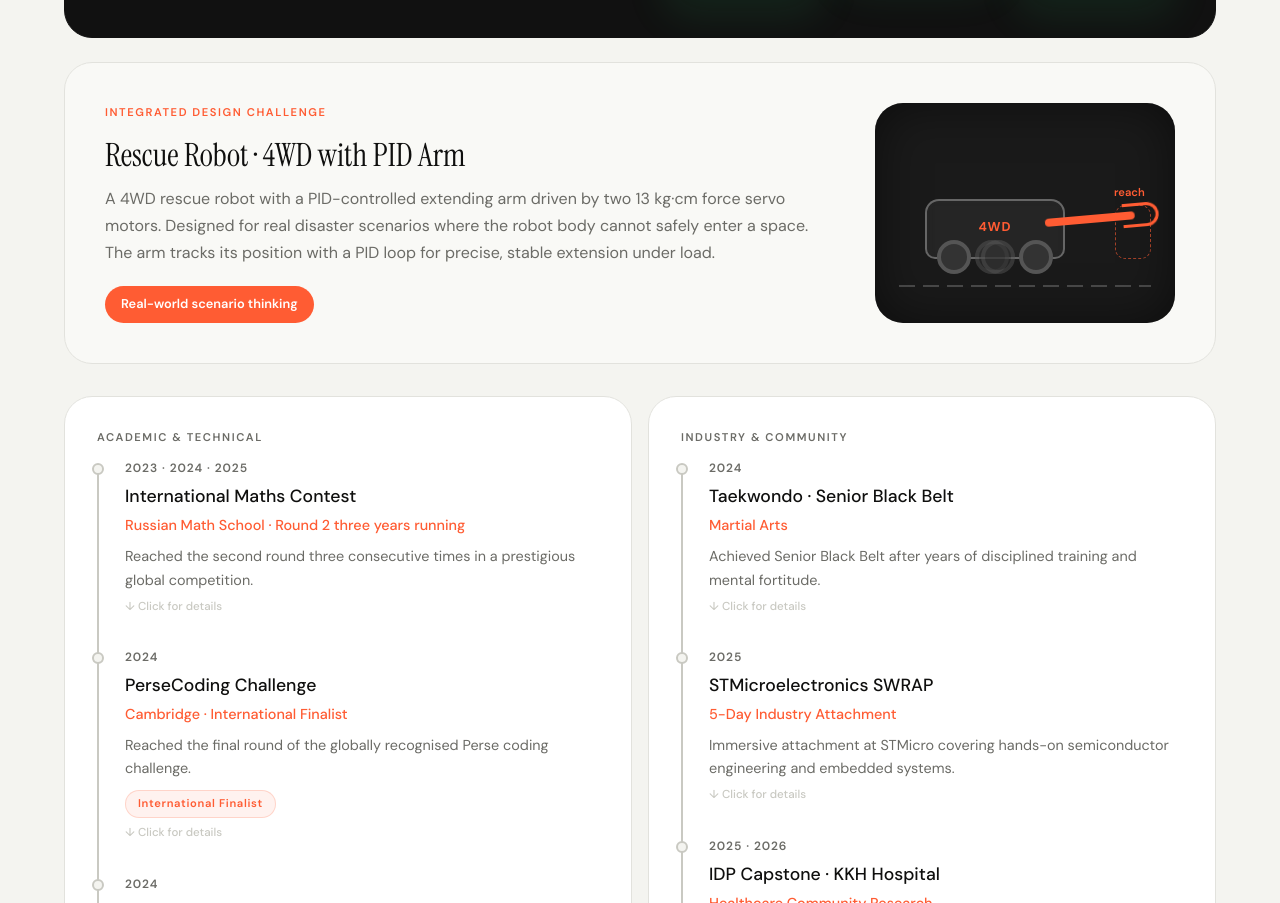
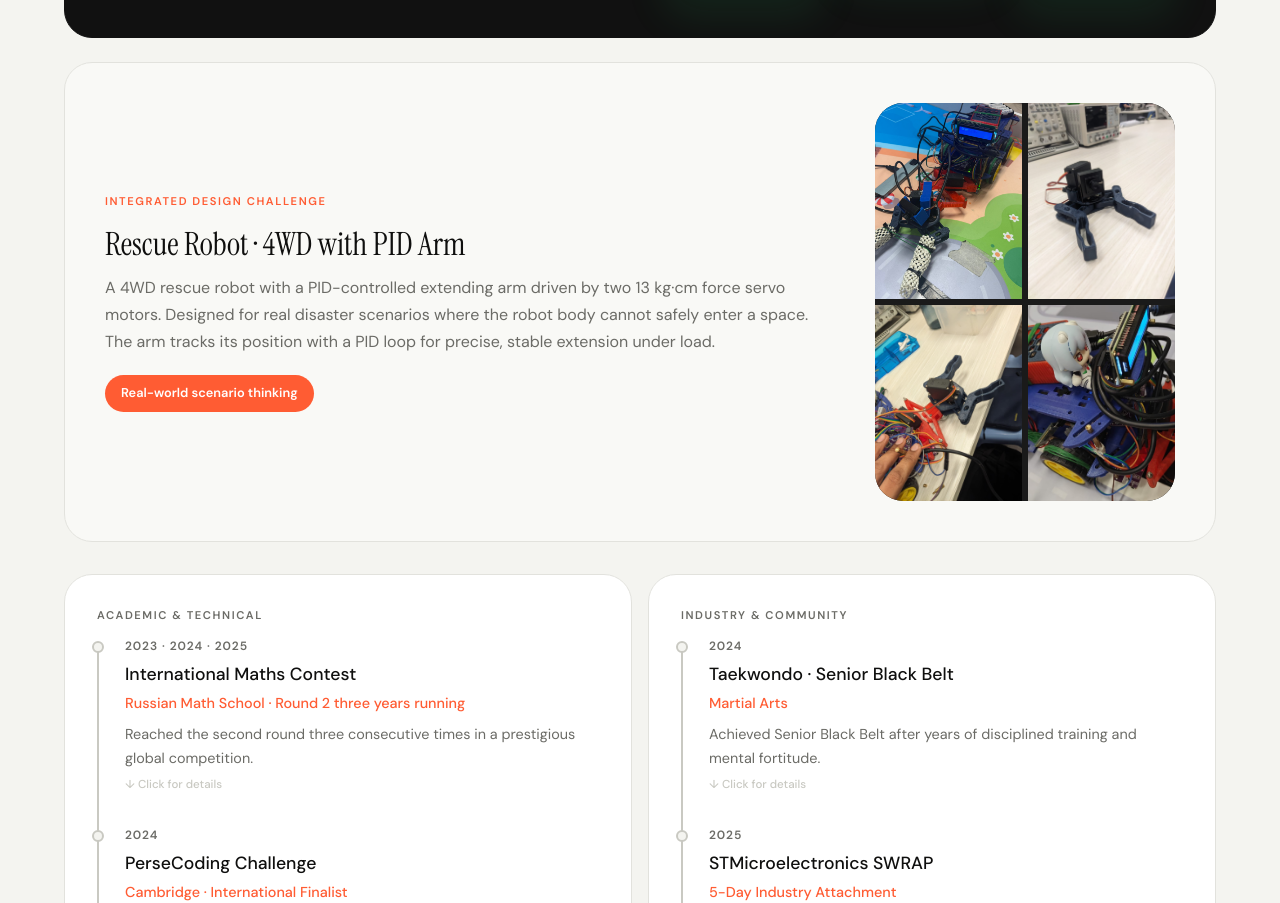
Before and after one commit to DhanvinPrakash/port-of-folios, a plain HTML site: page portfolio-github-ready/index.html in a window 1280 px wide. Shown: the part 3658-4561 px from the top of the page. Drawn offline with Linux system fonts and the light colour scheme.

Commit message:
Update index.html

```diff
--- a/portfolio-github-ready/index.html
+++ b/portfolio-github-ready/index.html
@@ -284,58 +284,19 @@ nav {
 
 .idc-showcase { background: #f9f9f6; }
 .idc-showcase .app-text .bcard-label { color: var(--accent); }
-.idc-visual {
+.idc-photos {
   flex: 0 0 300px; min-height: 220px; border-radius: var(--radius);
-  background: #1a1a1a; position: relative; overflow: hidden;
-  box-shadow: inset 0 0 50px rgba(0,0,0,0.5);
+  overflow: hidden; position: relative;
+  display: grid; grid-template-columns: 1fr 1fr; grid-template-rows: 1fr 1fr;
+  gap: 6px; background: #1a1a1a;
+  transition: transform 0.5s var(--transition); transform-style: preserve-3d;
 }
-.terrain-line {
-  position: absolute; left: 24px; right: 24px; bottom: 36px; height: 2px;
-  background: repeating-linear-gradient(90deg, rgba(255,255,255,0.2) 0 16px, transparent 16px 24px);
+.app-showcase:hover .idc-photos { transform: rotateY(-5deg) rotateX(2deg) translateZ(20px); }
+.idc-photos img {
+  width: 100%; height: 100%; object-fit: cover; display: block;
+  transition: transform 0.5s var(--transition), filter 0.3s ease;
 }
-.robot-body {
-  position: absolute; left: 50px; bottom: 64px;
-  width: 140px; height: 60px;
-  border: 2px solid rgba(255,255,255,0.3);
-  border-radius: 14px 14px 10px 10px;
-  background: rgba(255,255,255,0.05); backdrop-filter: blur(4px);
-}
-.robot-body::before {
-  content: '4WD';
-  position: absolute; top: 16px; left: 0; right: 0;
-  text-align: center; font-size: 0.8rem; font-weight: 700;
-  color: var(--accent); letter-spacing: 0.08em;
-}
-.wheel {
-  position: absolute; width: 34px; height: 34px; border-radius: 50%;
-  background: #333; border: 4px solid #555; bottom: -17px;
-}
-.wheel.w1 { left: 10px; } .wheel.w2 { right: 10px; }
-.wheel.w3 { left: 48px; opacity: 0.5; } .wheel.w4 { right: 48px; opacity: 0.5; }
-.claw-arm {
-  position: absolute; left: 170px; bottom: 96px;
-  width: 90px; height: 8px; border-radius: 99px;
-  background: var(--accent); transform-origin: left center;
-  animation: armMove 4s ease-in-out infinite;
-}
-@keyframes armMove {
-  0%, 100% { transform: rotate(0deg); }
-  50% { transform: rotate(-10deg); }
-}
-.claw-arm::before {
-  content: ''; position: absolute; right: -24px; top: -8px;
-  width: 36px; height: 24px; border: 3px solid var(--accent);
-  border-left: 0; border-radius: 0 14px 14px 0;
-}
-.reach-zone {
-  position: absolute; right: 24px; bottom: 64px;
-  width: 36px; height: 54px;
-  border: 1px dashed rgba(255,92,51,0.6); border-radius: 10px;
-}
-.reach-zone::after {
-  content: 'reach'; position: absolute; top: -22px; left: -2px;
-  font-size: 0.7rem; color: var(--accent); font-weight: 600;
-}
+.idc-photos img:hover { transform: scale(1.06); }
 
 /* TIMELINE */
 .tl { display: flex; flex-direction: column; gap: 0; position: relative; padding-left: 28px; }
@@ -536,6 +497,7 @@ nav {
   .stats-row { grid-template-columns: 1fr 1fr; }
   .app-showcase { flex-direction: column; padding: 24px; }
   .app-phones { width: 100%; justify-content: center; }
+  .idc-photos { width: 100%; flex: none; }
   nav .nav-item:nth-child(n+4) { display: none; }
   .carousel-slide img { height: 300px; }
   .carousel-caption h3 { font-size: 1.3rem; }
@@ -765,14 +727,11 @@ nav {
       <p>A 4WD rescue robot with a PID-controlled extending arm driven by two 13 kg·cm force servo motors. Designed for real disaster scenarios where the robot body cannot safely enter a space. The arm tracks its position with a PID loop for precise, stable extension under load.</p>
       <span class="app-badge" style="background: var(--accent);">Real-world scenario thinking</span>
     </div>
-    <div class="idc-visual">
-      <div class="terrain-line"></div>
-      <div class="reach-zone"></div>
-      <div class="robot-body">
-        <div class="wheel w1"></div><div class="wheel w2"></div>
-        <div class="wheel w3"></div><div class="wheel w4"></div>
-      </div>
-      <div class="claw-arm"></div>
+    <div class="idc-photos">
+      <img src="assets/robot%20image%201.jpeg" alt="Rescue robot full build">
+      <img src="assets/robot%20image%202.jpeg" alt="Rescue robot arm detail">
+      <img src="assets/robot%20image%203.jpeg" alt="Rescue robot in action">
+      <img src="assets/robot%20image%204.jpeg" alt="Rescue robot final assembly">
     </div>
   </div>
 
@@ -889,7 +848,7 @@ nav {
           data-body="Coffeenapp is an iOS drowsiness and study tool that uses CoreML sleep detection to monitor whether a student is falling asleep in real time. The home screen gives a quick overview of session status, current alertness score, and today's focus stats. Built as a single-file SwiftUI app with strict additive-only build constraints."
           data-tags="SwiftUI,CoreML,Sleep Detection,Single-file Architecture"
           data-links='[{"label":"View Project","url":"https://dhanvin-prakash.netlify.app","primary":true}]'>
-          <img src="assets/coffeenapp homescreen.jpeg" alt="Coffeenapp home screen">
+          <img src="assets/coffeenapp%20homescreen.jpeg" alt="Coffeenapp home screen">
           <div class="carousel-caption">
             <div class="carousel-caption-label">iOS App · CoreML</div>
             <h3>Coffeenapp</h3>
@@ -904,7 +863,7 @@ nav {
           data-body="The Pomodoro screen in Coffeenapp runs a focus timer alongside a gamified XP and levelling system to reward sustained study sessions. The longer you stay alert and on task, the more XP you earn. This creates a feedback loop between the CoreML drowsiness detector and the productivity layer — if you fall asleep, the timer pauses and XP stops accumulating."
           data-tags="SwiftUI,Pomodoro Timer,Gamification,XP System,CoreML Integration"
           data-links='[{"label":"View Project","url":"https://dhanvin-prakash.netlify.app","primary":true}]'>
-          <img src="assets/coffeenapp pomodoro.jpeg" alt="Coffeenapp Pomodoro timer">
+          <img src="assets/coffeenapp%20pomodoro.jpeg" alt="Coffeenapp Pomodoro timer">
           <div class="carousel-caption">
             <div class="carousel-caption-label">iOS App · Focus Tools</div>
             <h3>Coffeenapp · Pomodoro &amp; XP</h3>
@@ -919,7 +878,7 @@ nav {
           data-body="The sleep prevention screen is the core of Coffeenapp. A custom CoreML model trained on facial landmark data runs on-device to detect eye closure, head drooping, and microsleep events. When drowsiness is detected, the app triggers alerts — sound, haptics, and a full-screen warning — before the user loses focus. Entirely on-device with no network calls, ensuring privacy."
           data-tags="CoreML,Vision Framework,On-device ML,Facial Landmarks,Privacy-first"
           data-links='[{"label":"View Project","url":"https://dhanvin-prakash.netlify.app","primary":true}]'>
-          <img src="assets/coffeenap sleep preventor.jpeg" alt="Coffeenapp drowsiness detection">
+          <img src="assets/coffeenap%20sleep%20preventor.jpeg" alt="Coffeenapp drowsiness detection">
           <div class="carousel-caption">
             <div class="carousel-caption-label">iOS App · CoreML Vision</div>
             <h3>Coffeenapp · Sleep Detection</h3>
@@ -934,7 +893,7 @@ nav {
           data-body="FridgeSaver is an iOS app that tracks what's in your fridge, monitors expiry dates, and reduces household food waste. The home screen shows all current pantry items sorted by days-until-expiry, with colour-coded urgency indicators. Built in SwiftUI with persistent local storage via CoreData."
           data-tags="SwiftUI,CoreData,Food Waste,Sustainability,iOS"
           data-links='[{"label":"View Project","url":"https://dhanvin-prakash.netlify.app","primary":true}]'>
-          <img src="assets/fridgesaver home.jpeg" alt="FridgeSaver home screen">
+          <img src="assets/fridgesaver%20home.jpeg" alt="FridgeSaver home screen">
           <div class="carousel-caption">
             <div class="carousel-caption-label">iOS App · Sustainability</div>
             <h3>FridgeSaver · Pantry Tracker</h3>
@@ -949,7 +908,7 @@ nav {
           data-body="The FridgeSaver barcode scanner uses AVFoundation to read product barcodes and auto-populate item names, categories, and typical shelf-life data. Items are added to the pantry in a single scan, removing the friction of manual entry. The scanner runs entirely on-device with no API calls needed for recognised items."
           data-tags="AVFoundation,Barcode Scanning,SwiftUI,On-device,Fast UX"
           data-links='[{"label":"View Project","url":"https://dhanvin-prakash.netlify.app","primary":true}]'>
-          <img src="assets/fridgesaver scanner.jpeg" alt="FridgeSaver barcode scanner">
+          <img src="assets/fridgesaver%20scanner.jpeg" alt="FridgeSaver barcode scanner">
           <div class="carousel-caption">
             <div class="carousel-caption-label">iOS App · Computer Vision</div>
             <h3>FridgeSaver · Barcode Scanner</h3>
@@ -964,7 +923,7 @@ nav {
           data-body="FridgeSaver's recipe screen uses the ingredients currently in your fridge to suggest meals you can cook right now — prioritising items closest to expiry so they get used first. Suggestions are generated intelligently based on available ingredients, dietary filters, and prep time. This turns an expiry tracker into an active meal planning tool."
           data-tags="SwiftUI,Recipe Generation,Ingredient Matching,Meal Planning,AI Features"
           data-links='[{"label":"View Project","url":"https://dhanvin-prakash.netlify.app","primary":true}]'>
-          <img src="assets/fridgesaver recips.jpeg" alt="FridgeSaver recipes">
+          <img src="assets/fridgesaver%20recips.jpeg" alt="FridgeSaver recipes">
           <div class="carousel-caption">
             <div class="carousel-caption-label">iOS App · AI Features</div>
             <h3>FridgeSaver · Smart Recipes</h3>
@@ -979,7 +938,7 @@ nav {
           data-body="The IDC rescue robot is a custom-built 4WD platform designed for disaster response scenarios. Four motors drive the chassis in a differential configuration for high traction on uneven terrain. The extending arm is powered by two 13 kg·cm servo motors with a PID feedback loop to control position precisely without oscillation under load. The entire chassis, arm mounting, and wheel assembly was fabricated by the team."
           data-tags="4WD,Differential Drive,PID Control,13kg Servo Motors,Embedded Systems,Arduino,IDC"
           data-links='[{"label":"IDC Programme","url":"https://www.sst.edu.sg/student-life/idc/","primary":true}]'>
-          <img src="assets/robot image 1.jpeg" alt="Rescue robot full build">
+          <img src="assets/robot%20image%201.jpeg" alt="Rescue robot full build">
           <div class="carousel-caption">
             <div class="carousel-caption-label">Hardware · IDC Robot</div>
             <h3>Rescue Robot · Full Build</h3>
@@ -994,7 +953,7 @@ nav {
           data-body="The arm mechanism is the core engineering challenge of the robot. Two 13 kg·cm servo motors provide the torque to extend the arm and manipulate objects at a distance. A PID controller reads position feedback and adjusts motor output to reach the target position accurately without hunting or overshoot — critical when the robot needs to grip or push objects in tight spaces."
           data-tags="PID Control,Servo Motors,13kg Torque,Arm Mechanism,Position Feedback,Embedded C++"
           data-links='[{"label":"IDC Programme","url":"https://www.sst.edu.sg/student-life/idc/","primary":true}]'>
-          <img src="assets/robot image 2.jpeg" alt="Rescue robot arm detail">
+          <img src="assets/robot%20image%202.jpeg" alt="Rescue robot arm detail">
           <div class="carousel-caption">
             <div class="carousel-caption-label">Hardware · Arm Mechanism</div>
             <h3>Rescue Robot · PID Arm</h3>
@@ -1009,7 +968,7 @@ nav {
           data-body="Field testing validated the robot's ability to navigate rough terrain, avoid obstacles, and deploy the extending arm to reach into spaces the main body cannot enter. The 4WD drivetrain provided enough traction to climb over debris during simulated rescue scenarios. PID tuning was refined during testing to eliminate overshoot on arm positioning."
           data-tags="Field Testing,Terrain Navigation,PID Tuning,Obstacle Avoidance,IDC"
           data-links='[{"label":"IDC Programme","url":"https://www.sst.edu.sg/student-life/idc/","primary":true}]'>
-          <img src="assets/robot image 3.jpeg" alt="Rescue robot in action">
+          <img src="assets/robot%20image%203.jpeg" alt="Rescue robot in action">
           <div class="carousel-caption">
             <div class="carousel-caption-label">Hardware · Field Testing</div>
             <h3>Rescue Robot · Field Testing</h3>
@@ -1024,7 +983,7 @@ nav {
           data-body="The final assembly integrates the 4WD chassis, the PID arm system, onboard microcontroller, motor drivers, and power management into a single deployable unit. The robot was presented at the SST Integrated Design Challenge showcase and evaluated by industry judges on mechanical design, embedded systems implementation, and real-world applicability."
           data-tags="System Integration,Motor Drivers,Power Management,IDC Showcase,Embedded Systems"
           data-links='[{"label":"IDC Programme","url":"https://www.sst.edu.sg/student-life/idc/","primary":true}]'>
-          <img src="assets/robot image 4.jpeg" alt="Rescue robot final assembly">
+          <img src="assets/robot%20image%204.jpeg" alt="Rescue robot final assembly">
           <div class="carousel-caption">
             <div class="carousel-caption-label">Hardware · Final Assembly</div>
             <h3>Rescue Robot · Final Config</h3>
@@ -1039,7 +998,7 @@ nav {
           data-body="A custom PCB designed and fabricated as part of electronics coursework and side projects. The board was designed in EasyEDA, manufactured externally, and hand-soldered. Building custom PCBs removes the mess of breadboard wiring and allows for compact, reliable circuit layouts suitable for embedding in final hardware builds."
           data-tags="PCB Design,EasyEDA,Hand Soldering,Electronics,Hardware"
           data-links='[{"label":"My Portfolio","url":"https://dhanvin-prakash.netlify.app","primary":true}]'>
-          <img src="assets/diy pcb.jpeg" alt="DIY PCB">
+          <img src="assets/diy%20pcb.jpeg" alt="DIY PCB">
           <div class="carousel-caption">
             <div class="carousel-caption-label">Electronics · PCB Design</div>
             <h3>DIY PCB · Custom Board</h3>
@@ -1054,7 +1013,7 @@ nav {
           data-body="Diagnosed and repaired a malfunctioning FDM 3D printer, replacing a clogged hotend assembly, recalibrating the bed levelling, and flashing updated Marlin firmware to fix motion artefacts. Hands-on hardware repair like this builds the diagnostic instincts needed for embedded systems work — figuring out whether a problem is mechanical, electrical, or firmware-level."
           data-tags="3D Printing,FDM,Marlin Firmware,Hardware Repair,Diagnostics,Hotend"
           data-links='[{"label":"My Portfolio","url":"https://dhanvin-prakash.netlify.app","primary":true}]'>
-          <img src="assets/3d printer repair .jpeg" alt="3D printer repair">
+          <img src="assets/3d%20printer%20repair%20.jpeg" alt="3D printer repair">
           <div class="carousel-caption">
             <div class="carousel-caption-label">Hardware · Repair</div>
             <h3>3D Printer Repair</h3>
@@ -1069,7 +1028,7 @@ nav {
           data-body="A behind-the-scenes look at the collaboration with KKH Women's and Children's Hospital for the IDP capstone project. The team worked directly with neonatology staff to understand the clinical workflow, validated app features against the SNRC 2021 guidelines, and iterated on UI design to ensure usability under the stress of a real neonatal emergency."
           data-tags="KKH Hospital,SNRC 2021,Clinical Validation,Neonatology,IDP Capstone,SwiftUI"
           data-links='[{"label":"KKH Hospital","url":"https://www.kkh.com.sg","primary":true},{"label":"SST IDP","url":"https://www.sst.edu.sg","primary":false}]'>
-          <img src="assets/kkh photo tuff.jpeg" alt="KKH hospital collaboration">
+          <img src="assets/kkh%20photo%20tuff.jpeg" alt="KKH hospital collaboration">
           <div class="carousel-caption">
             <div class="carousel-caption-label">IDP Capstone · KKH</div>
             <h3>Neonatal Resuscitation · Collaboration</h3>
```
